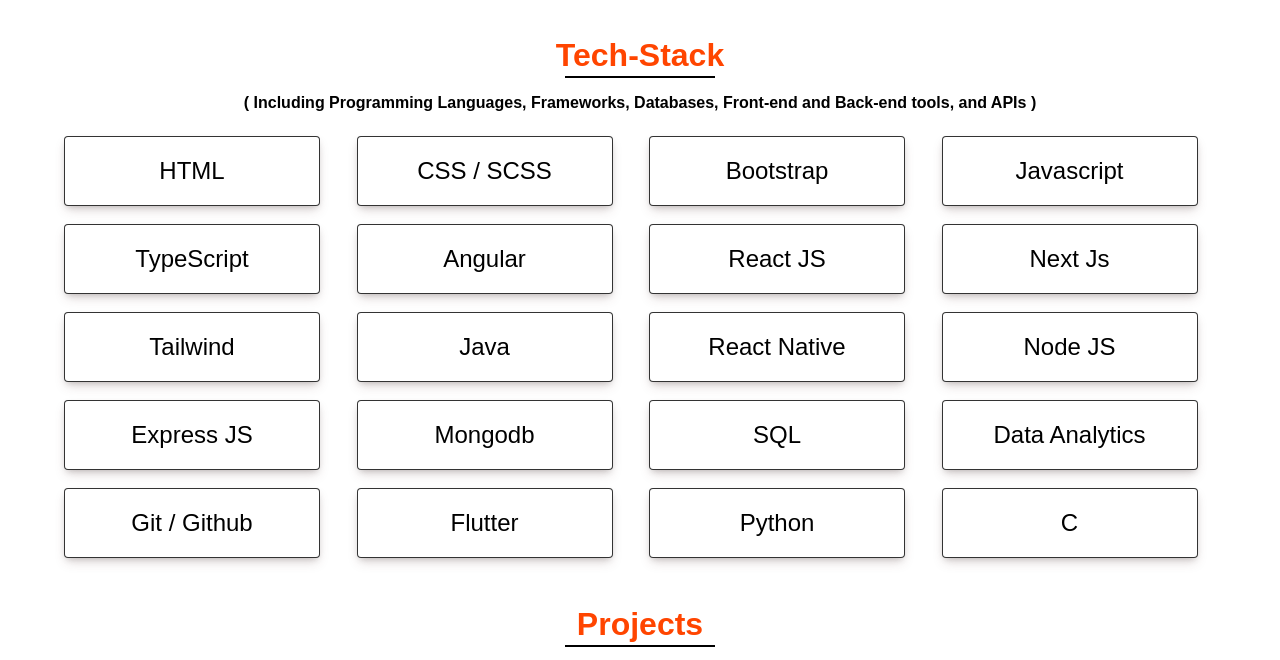
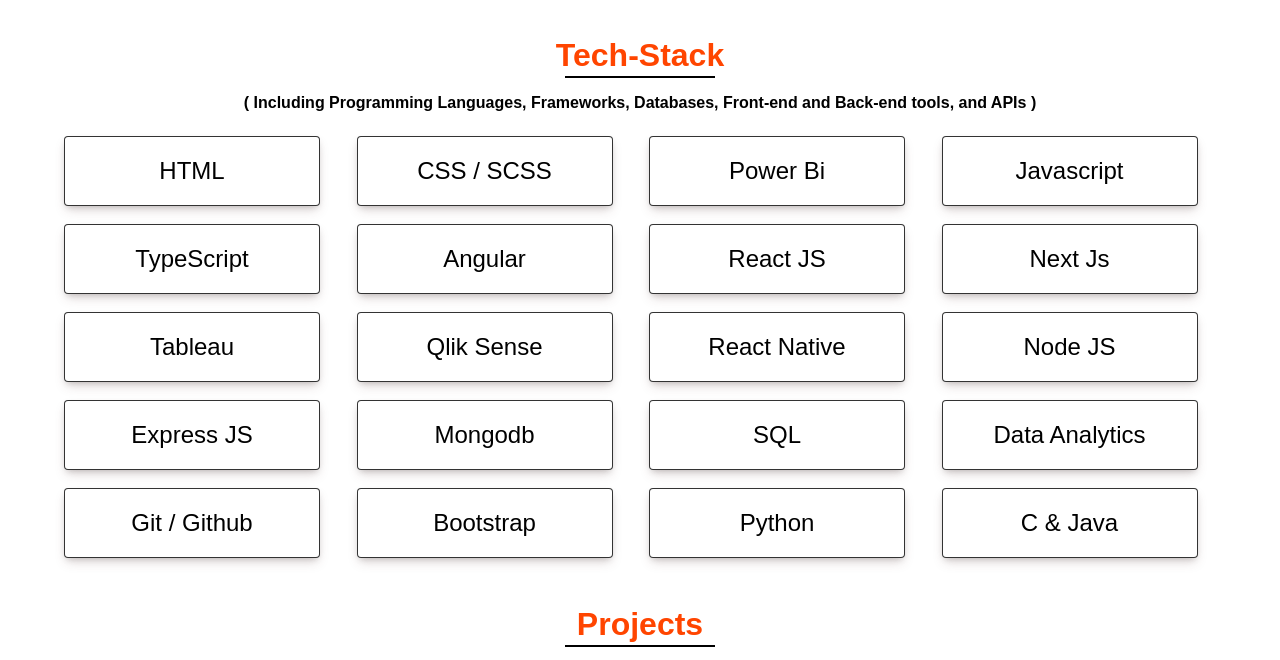
Before and after one commit to Harshithb2r/Harshith-Portfolio, a plain HTML site: page index.html in a window 1280 px wide. Shown: the part 1220-1880 px from the top of the page. Drawn offline with nearby package versions, Linux system fonts and the light colour scheme.

Commit message:
Update index.html

```diff
--- a/index.html
+++ b/index.html
@@ -77,14 +77,14 @@ It’s not just the technical side I’m passionate about — I’m a dedicated
         <div class="grid-container">
             <div class="grid-item">HTML</div>
             <div class="grid-item">CSS / SCSS</div>
-            <div class="grid-item">Bootstrap</div>
+            <div class="grid-item">Power Bi</div>
             <div class="grid-item">Javascript</div>
             <div class="grid-item">TypeScript</div>
             <div class="grid-item">Angular</div>
             <div class="grid-item">React JS</div>
             <div class="grid-item">Next Js</div>
-            <div class="grid-item">Tailwind </div>
-            <div class="grid-item">Java</div>
+            <div class="grid-item">Tableau</div>
+            <div class="grid-item">Qlik Sense</div>
             <div class="grid-item">React Native</div>
             <div class="grid-item">Node JS</div>
             <div class="grid-item">Express JS</div>
@@ -92,9 +92,9 @@ It’s not just the technical side I’m passionate about — I’m a dedicated
             <div class="grid-item">SQL</div>
             <div class="grid-item">Data Analytics</div>
             <div class="grid-item">Git / Github</div>
-            <div class="grid-item">Flutter</div>
+            <div class="grid-item">Bootstrap</div>
             <div class="grid-item">Python</div>
-            <div class="grid-item">C </div>
+            <div class="grid-item">C & Java</div>
         </div>
     </div>
 
@@ -205,7 +205,7 @@ It’s not just the technical side I’m passionate about — I’m a dedicated
                 </div>
                 <div class="footerR">
                     <h1>Get In Touch</h1>
-                    <p>G. Harshith Kumar Achary</p>
+                    <p>G. Harshith Kumar Gannavarapu</p>
                     <p>harshith.gannavarapu23@gmail.com</p>
                     <p>9908895770</p>
                 </div>
@@ -237,7 +237,7 @@ It’s not just the technical side I’m passionate about — I’m a dedicated
         }
 
         var typed = new Typed(".typing", {
-            strings: ["Full-Stack Developer !", "business analyst  !", "Data Analytics  !"],
+            strings: ["business Intelligence !","Full-Stack Developer !", "Power Bi !", "Data Analytics !"],
             typeSpeed: 50,
             backSpeed: 60,
             loop: true
```
